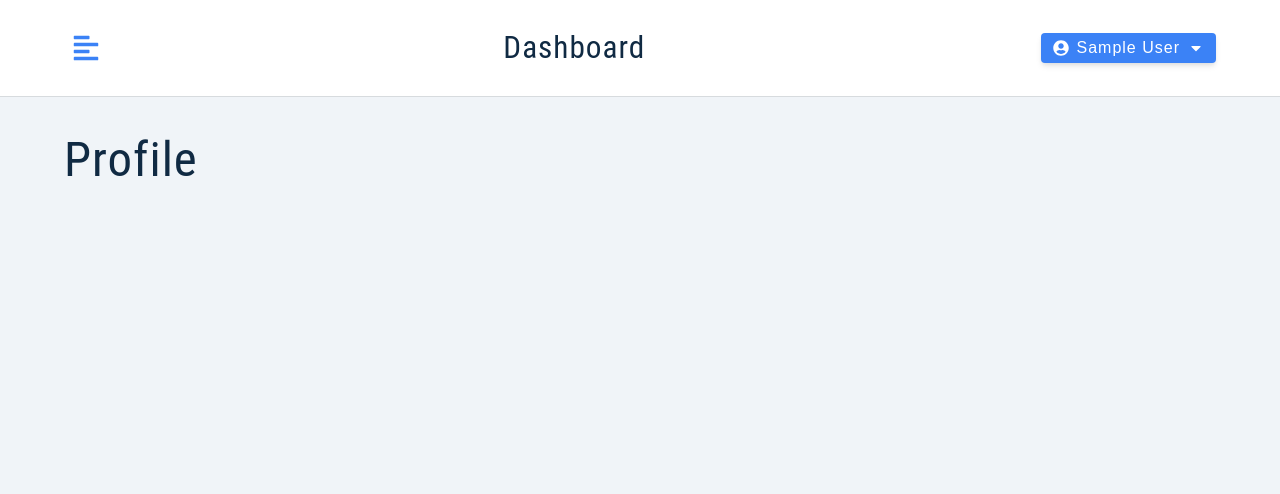
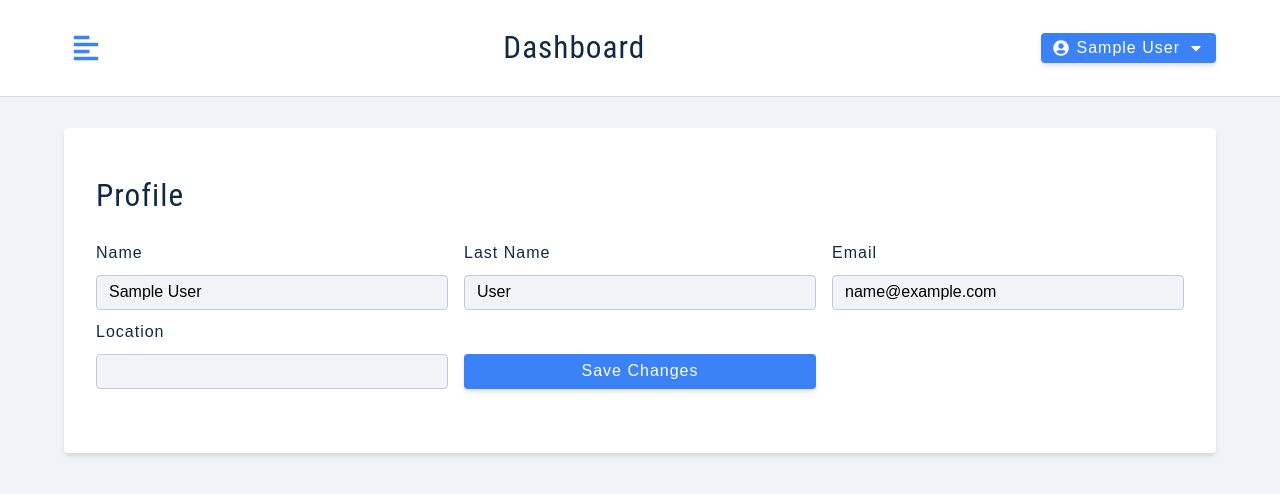
Before and after one commit to WaheedShaq/jobster, a React (Create React App) app: page /profile in a window 1280 px wide. Shown: the top 494 px of the page. Built offline with nearby package versions, Linux system fonts and the light colour scheme; sample sign-in values are in the browser's storage.

Commit message:
added functionality to the profile page

```diff
--- a/src/components/FormRow.js
+++ b/src/components/FormRow.js
@@ -4,7 +4,7 @@
   return (
     <div className='form-row'>
       <label htmlFor={name} className='form-label'>
-        {name}
+        {labelText || name}
       </label>
       <input
         type={type}
--- a/src/features/user/userSlice.js
+++ b/src/features/user/userSlice.js
@@ -33,6 +33,24 @@
       const resp = await customFetch.post('auth/login', user);
       return resp.data;
     } catch (error) {
+      return thunkAPI.rejectWithValue(error.response.data.msg);
+    }
+  }
+);
+
+export const updateUser = createAsyncThunk(
+  'user/updateUser',
+  async (user, thunkAPI) => {
+    try {
+      const resp = await customFetch.patch('/auth/updateUser', user, {
+        headers: {
+          authorization: `Bearer ${thunkAPI.getState().user.user.token}`,
+          //authorization: `Bearer ${thunkAPI.getState().user.user.token}`,
+        },
+      });
+      return resp.data;
+    } catch (error) {
+      console.log(error.response);
       return thunkAPI.rejectWithValue(error.response.data.msg);
     }
   }
@@ -80,6 +98,20 @@
       state.isLoading = false;
       toast.error(payload);
     },
+    [updateUser.pending]: (state) => {
+      state.isLoading = true;
+    },
+    [updateUser.fulfilled]: (state, { payload }) => {
+      const { user } = payload;
+      state.isLoading = false;
+      state.user = user;
+      addUserToLocalStorage(user);
+      toast.success(`User Updated!`);
+    },
+    [updateUser.rejected]: (state, { payload }) => {
+      state.isLoading = false;
+      toast.error(payload);
+    },
   },
 });
 export const { toggleSidebar, logoutUser } = userSlice.actions;
--- a/src/pages/dashboard/Profile.js
+++ b/src/pages/dashboard/Profile.js
@@ -1,7 +1,73 @@
 import React from 'react';
+import { useState } from 'react';
+import { FormRow } from '../../components';
+
+import Wrapper from '../../assets/wrappers/DashboardFormPage';
+import { useDispatch, useSelector } from 'react-redux';
+import { toast } from 'react-toastify';
+import { updateUser } from '../../features/user/userSlice';
 
 const Profile = () => {
-  return <h1>Profile</h1>;
+  const { isLoading, user } = useSelector((store) => store.user);
+  const dispatch = useDispatch();
+  const [userData, setUserData] = useState({
+    name: user?.name || '',
+    email: user?.email || '',
+    lastName: user?.lastName || '',
+    location: user?.location || '',
+  });
+  const handleSubmit = (e) => {
+    const { name, email, lastName, location } = userData;
+    e.preventDefault();
+    if (!name || !email || !lastName || !location) {
+      toast.error('please fill out all fields');
+    }
+    dispatch(updateUser(userData));
+  };
+
+  const handleChange = (e) => {
+    const name = e.target.name;
+    const value = e.target.value;
+    setUserData({ ...userData, [name]: value });
+  };
+
+  return (
+    <Wrapper>
+      <form className='form' onSubmit={handleSubmit}>
+        <h3>profile</h3>
+        <div className='form-center'>
+          <FormRow
+            type='text'
+            name='name'
+            value={userData.name}
+            handleChange={handleChange}
+          />
+          <FormRow
+            type='text'
+            labelText='Last Name'
+            name='lastName'
+            value={userData.lastName}
+            handleChange={handleChange}
+          />
+          <FormRow
+            type='email'
+            name='email'
+            value={userData.email}
+            handleChange={handleChange}
+          />
+          <FormRow
+            type='text'
+            name='location'
+            value={userData.location}
+            handleChange={handleChange}
+          />
+          <button type='submit' className='btn btn-block' disabled={isLoading}>
+            {isLoading ? 'Please Wait...' : 'Save Changes'}
+          </button>
+        </div>
+      </form>
+    </Wrapper>
+  );
 };
 
 export default Profile;
```
